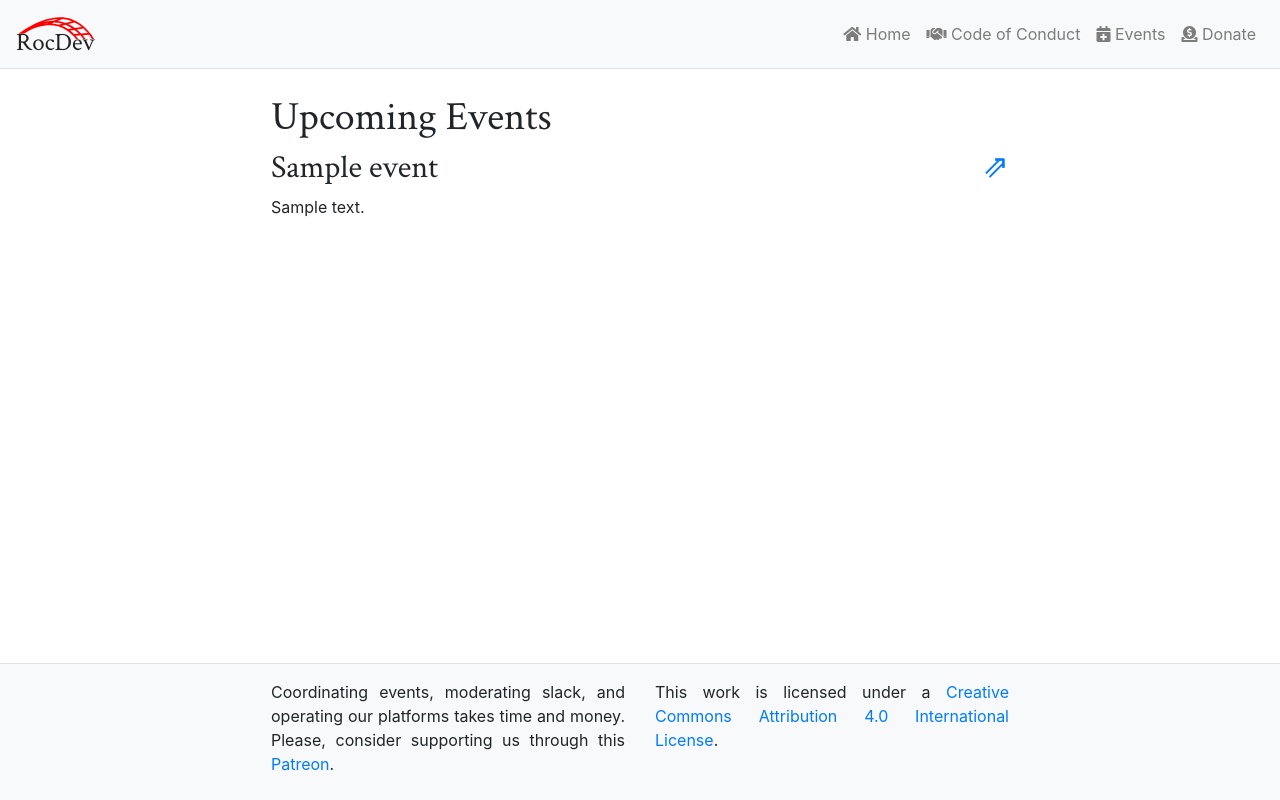
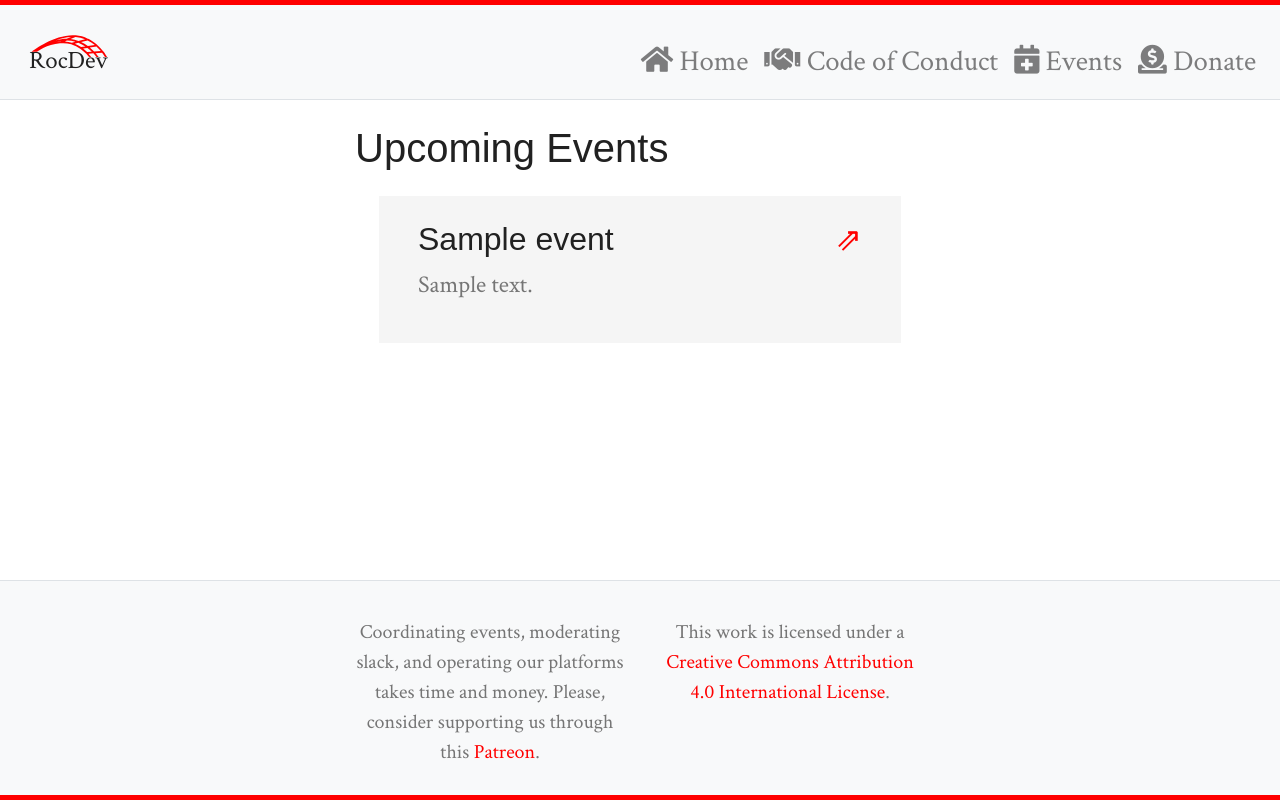
Before and after one commit to rocdev-foundation/rocdev, a Django app: template web/events/templates/events/all.html in a window 1280 px wide. Run offline with Django 3.2, Linux system fonts and the light colour scheme; the template is opened without the code that fills it: most values are stand-ins (such as "Sample title", 1, 10 or a date in 2020); parts of the project's set-up code (start-up, migrations or seed data) failed here and were passed over; some libraries are stand-ins or nearby versions.

Commit message:
Adjusted spacing, background, font-sizes

```diff
--- a/web/events/templates/events/all.html
+++ b/web/events/templates/events/all.html
@@ -4,7 +4,7 @@
 {% block main %}
 <h1>Upcoming Events</h1>
 {% for event in events %}
-<div class="row">
+<div class="row event m-4 p-4">
   <div class="col">
     <h2 class="d-flex">
       <span class="flex-grow-1 text-truncate">{{ event.name }}</span>
--- a/web/static/rocdev/css/app.css
+++ b/web/static/rocdev/css/app.css
@@ -20,6 +20,7 @@
   display: flex;
   flex-direction: column;
   overflow-y: scroll;
+  font-size: 1.5rem;
 }
 
 h1,
@@ -75,6 +76,9 @@
   flex: 1 0 auto;
   margin: auto;
   /* text-align: center; */
+}
+main section {
+  background-color:whitesmoke;
 }
 
 a {
@@ -152,3 +156,7 @@
 .event-links {
   text-align: center;
 }
+
+.event {
+  background-color: whitesmoke;
+}
--- a/web/templates/rocdev/base.html
+++ b/web/templates/rocdev/base.html
@@ -2,6 +2,7 @@
 <html lang="en">
   {% load bootstrap4 %}
   {% load fontawesome_5 %}
+  {% load static %}
   <head>
     <meta charset="utf-8"/>
     <meta http-equiv="X-UA-Compatible" content="IE=edge"/>
@@ -32,9 +33,11 @@
       }
     </style>
     <link type="application/atom+xml" rel="alternate" href="{% url 'events_atom' %}"/>
+    <link rel="stylesheet" href="{% static '/rocdev/css/app.css' %}">
   </head>
   <body class="d-flex flex-column">
-    <div>
+    <!-- Header Nav -->
+    <header>
       <nav class="navbar navbar-expand-lg navbar-light bg-light border-bottom">
         <a class="navbar-brand" href="{% url 'about_index' %}">
           {% include 'rocdev/logo.html' with width='4em' %}
@@ -71,13 +74,14 @@
           </ul>
         </div>
       </nav>
-    </div>
+    </header>
+    <!-- Content -->
     <main class="container flex-grow-1 mt-4">
       {% bootstrap_messages %}
       {% block main %}{% endblock %}
     </main>
-    <div>
-      <footer class="navbar bg-light border-top mt-4">
+    <!-- Footer -->
+    <footer class="navbar bg-light border-top mt-4">
         <div class="container mt-2">
           <div class="row">
             <p class="col-sm-12 col-md-6">
@@ -95,8 +99,7 @@
             </p>
           </div>
         </div>
-      </footer>
-    </div>
+    </footer>
     {% bootstrap_javascript jquery='slim' %}
   </body>
 </html>
```
Also changed, not shown: web/about/templates/about/home.html (+4 -4 lines).
